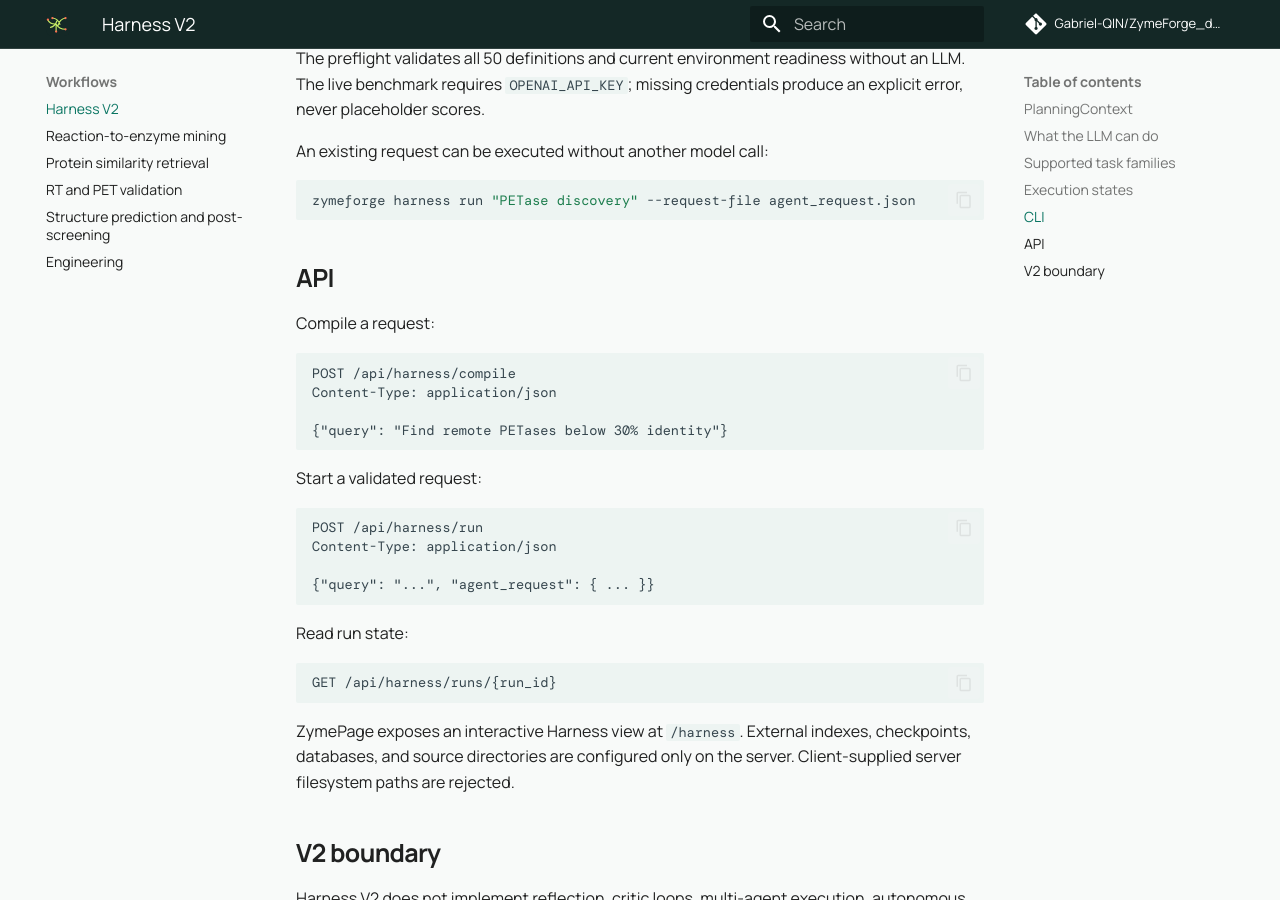
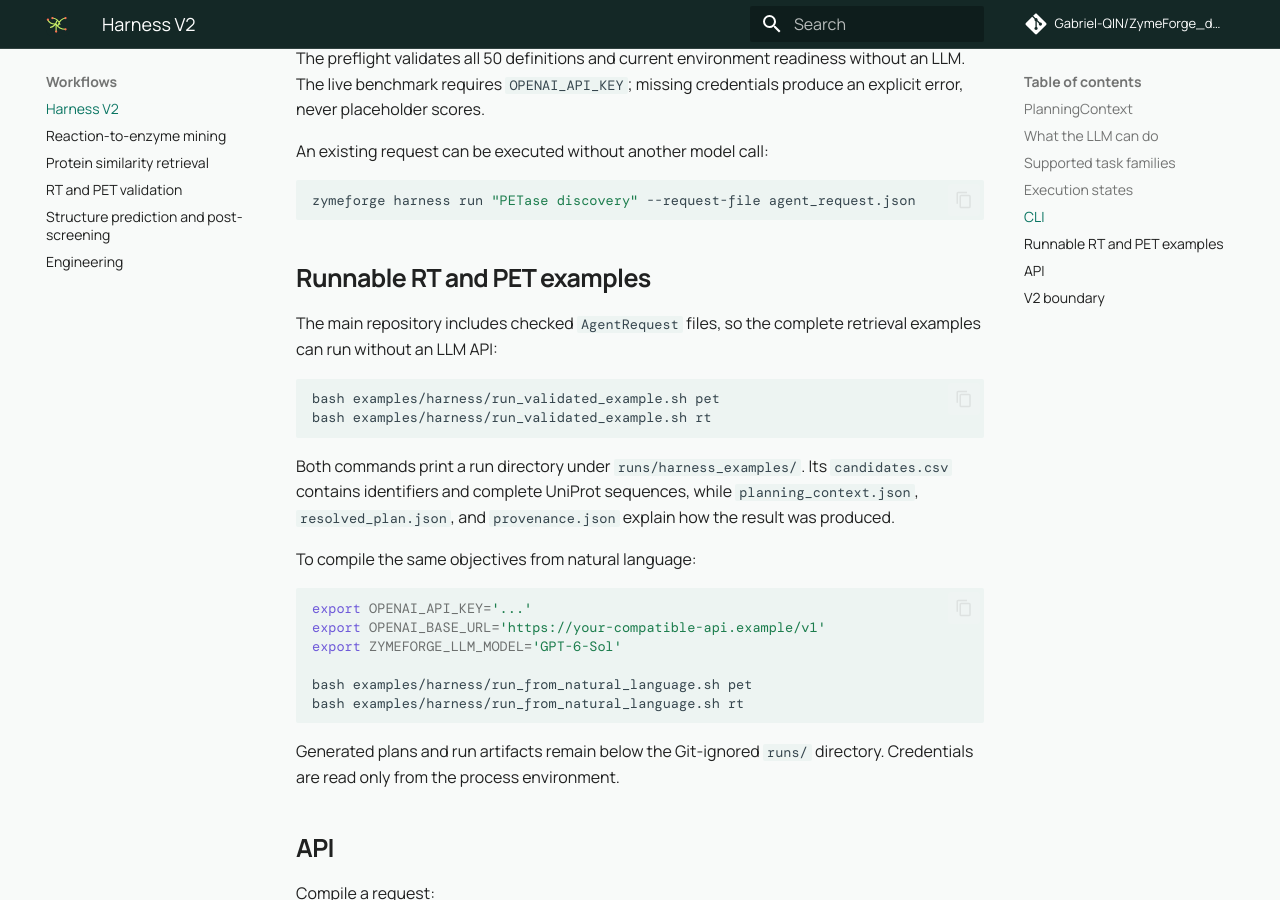
Before and after one commit to Gabriel-QIN/ZymeForge_docs, an MkDocs documentation site: the page built from docs/workflows/harness-v1.md, in a window 1280 px wide and 900 px high, scrolled down 2542 px. Built offline with MkDocs 1.6.1 and Material for MkDocs 9.7.7, drawn with Linux system fonts in a browser that asks for light colours; comment, search, counter and statistics services are not loaded.

Commit message:
Add RT and PET Harness quickstart

````diff
--- a/docs/workflows/harness-v1.md
+++ b/docs/workflows/harness-v1.md
@@ -118,6 +118,35 @@ An existing request can be executed without another model call:
 zymeforge harness run "PETase discovery" --request-file agent_request.json
 ```
 
+## Runnable RT and PET examples
+
+The main repository includes checked `AgentRequest` files, so the complete
+retrieval examples can run without an LLM API:
+
+```bash
+bash examples/harness/run_validated_example.sh pet
+bash examples/harness/run_validated_example.sh rt
+```
+
+Both commands print a run directory under `runs/harness_examples/`. Its
+`candidates.csv` contains identifiers and complete UniProt sequences, while
+`planning_context.json`, `resolved_plan.json`, and `provenance.json` explain how
+the result was produced.
+
+To compile the same objectives from natural language:
+
+```bash
+export OPENAI_API_KEY='...'
+export OPENAI_BASE_URL='https://your-compatible-api.example/v1'
+export ZYMEFORGE_LLM_MODEL='GPT-6-Sol'
+
+bash examples/harness/run_from_natural_language.sh pet
+bash examples/harness/run_from_natural_language.sh rt
+```
+
+Generated plans and run artifacts remain below the Git-ignored `runs/`
+directory. Credentials are read only from the process environment.
+
 ## API
 
 Compile a request:
````
